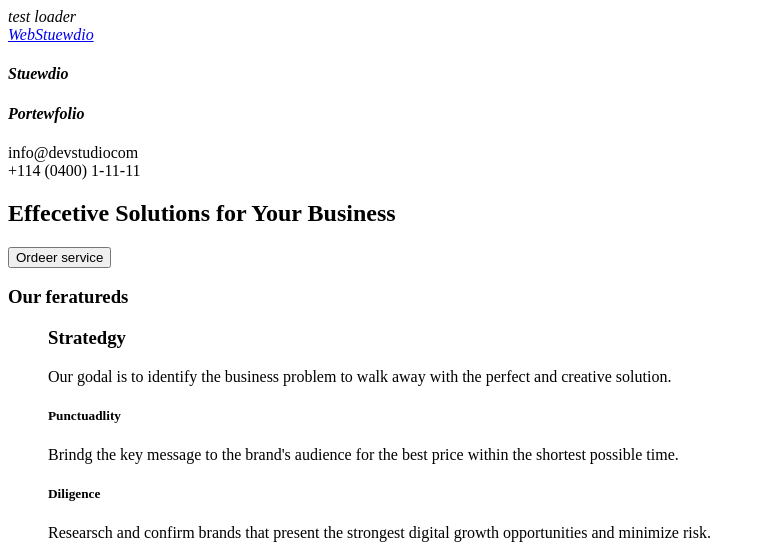
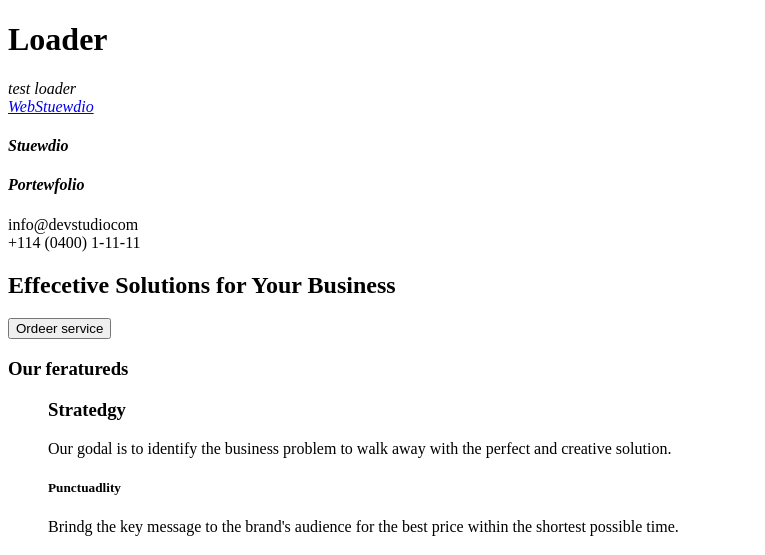
Before and after one commit to maryshkam/goit-markup-hw-01, a plain HTML site: page index.html in a window 1280 px wide. Shown: the top 555 px of the page, without its empty margins (0-765 px from the left). Drawn offline with Linux system fonts and the light colour scheme.

Commit message:
Update index.html
Loader

```diff
--- a/index.html
+++ b/index.html
@@ -10,6 +10,7 @@
 
 <body>
     <div>
+        <h1>Loader</h1>
         <address>
             <nav>test loader</nav>
             <a href="#">WebStuewdio </a>
```
